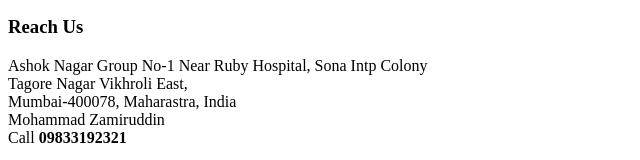
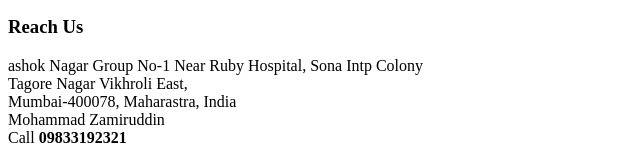
Before and after one commit to alam2606/Webiste, a plain HTML site: page index.html in a window 1280 px wide. Shown: the part 1402-1562 px from the top of the page, 0-640 px from the left. Drawn offline with Linux system fonts and the light colour scheme; grey boxes are pictures that could not be loaded.

Commit message:
Update index.html

```diff
--- a/index.html
+++ b/index.html
@@ -105,9 +105,8 @@
 
 <div id="Contacts" class="tabcontent">
   <h3><b>Reach Us</b></h3>
-  <p>Ashok Nagar Group No-1 Near Ruby Hospital, Sona Intp Colony <br>Tagore Nagar Vikhroli East,<br>Mumbai-400078, Maharastra, India<br >Mohammad Zamiruddin<br>Call<b> 09833192321</b></p>
-	<p><iframe src="https://www.google.com/maps/embed?pb=!1m18!1m12!1m3!1d3769.8127291074093!2d72.92963631421334!3d19.11586975568713!2m3!1f0!2f0!3f0!3m2!1i1024!2i768!4f13.1!3m3!1m2!1s0x3be7c73547f849e1%3A0x68e180db27bfe76!2sKgn%20Filter%20Products!5e0!3m2!1sen!2sin!4v1591766981820!5m2!1sen!2sin" width="400" height="300" frameborder="0" style="border:0;" allowfullscreen="" aria-hidden="false" tabindex="0"></iframe></p>
-</div>
+  <p>ashok Nagar Group No-1 Near Ruby Hospital, Sona Intp Colony <br>Tagore Nagar Vikhroli East,<br>Mumbai-400078, Maharastra, India<br >Mohammad Zamiruddin<br>Call<b> 09833192321</b></p>
+  </div>
 
 </body>
 </html>
```
